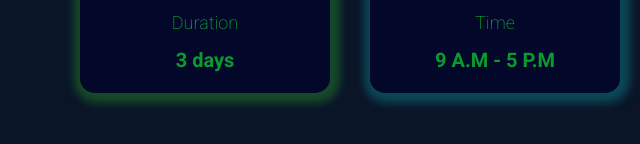
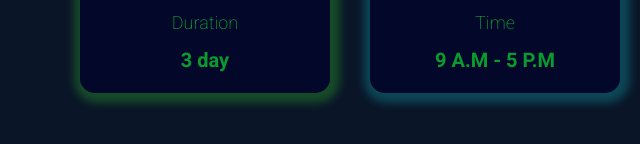
Before and after one commit to Jai4204-08/webinar, a plain HTML site: page index.html in a window 1280 px wide. Shown: the part 720-864 px from the top of the page, 0-640 px from the left. Drawn offline with Linux system fonts and the light colour scheme; a web font is replaced by a local one.

Commit message:
re modified

```diff
--- a/index.html
+++ b/index.html
@@ -46,7 +46,7 @@
         <div class="detail_shadow_1">
           <i class="fa-regular fa-calendar"></i>
           <p>Duration</p>
-          <h6>3 days</h6>
+          <h6>3 day</h6>
         </div>
         <div class="detail_shadow_2">
           <i class="fa-regular fa-clock"></i>
```
